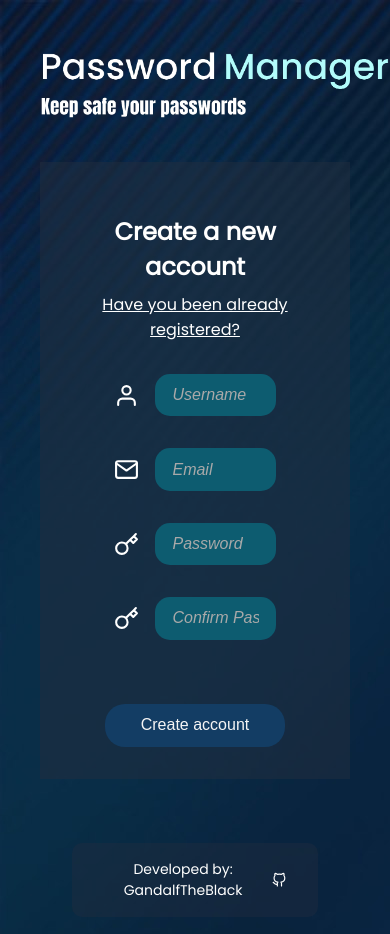
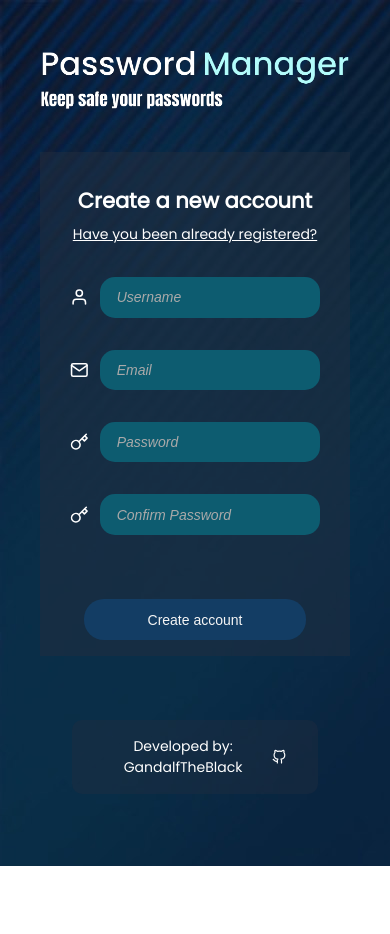
Before and after one commit to GandalfTheBlack16/password-manager, a React (Vite) app: page /signup in a window 390 px wide. Shown: the top 934 px of the page. After the commit the page ends 866 px from the top, so only its background shows below. Built offline with nearby package versions, Linux system fonts and the light colour scheme; no server answers.

Commit message:
Login and signup page responsive

```diff
--- a/src/App.css
+++ b/src/App.css
@@ -24,6 +24,21 @@ main {
   display: flex;
   flex-direction: column;
   gap: 4rem;
+}
+
+.logo {
+  margin: auto;
+  width: 350px;
+}
+
+@media (max-width: 425px) {
+  main {
+      padding: 1rem;
+  }
+
+  .logo {
+    width: 100%;
+  }
 }
 
 input[type=text], input[type=password] {
--- a/src/components/login/Login.css
+++ b/src/components/login/Login.css
@@ -12,6 +12,10 @@
     justify-content: center;
     align-items: center;
     gap: 1rem;
+}
+
+.login_form .icon {
+    font-size: 25px;
 }
 
 ::placeholder {
@@ -51,3 +55,64 @@ button {
     color: white;
     font-weight: 600;
 }
+
+@media screen and (max-width: 768px) {
+
+    .form_header {
+        font-size: 14px;
+    }
+
+    .login_form {
+        gap: 2rem;
+    }
+
+    .login_form label {
+        width: 90%;
+        gap: .7rem
+    }
+
+    .login_form .icon {
+        font-size: 20px;
+    }
+
+    .login_form input {
+        width: 80%;
+        font-size: 14px;
+    }
+
+    .login_form button {
+        width: 80%;
+        font-size: 14px;
+    }
+}
+
+@media screen and (max-width: 320px) {
+    .form_header {
+        font-size: 10px;
+    }
+
+    .login_form {
+        gap: 1rem;
+    }
+
+    .login_form label {
+        width: 100%;
+        gap: .5rem
+    }
+
+    .login_form .icon {
+        font-size: 15px;
+    }
+
+    .login_form input {
+        width: 80%;
+        font-size: 11px;
+        padding: .5rem .7rem;
+    }
+
+    .login_form button {
+        width: 100%;
+        font-size: 12px;
+        padding: .6rem;
+    }
+}
--- a/src/components/login/Login.tsx
+++ b/src/components/login/Login.tsx
@@ -47,7 +47,7 @@ export default function Login({ signUp = false }: LoginProps) {
             </div>
             <label>
                 <FiUser
-                    size="25px"
+                    className='icon'
                 />
                 <input
                     type="text"
@@ -62,7 +62,7 @@ export default function Login({ signUp = false }: LoginProps) {
                 signUp &&
                 <label>
                     <FiMail
-                        size="25px"
+                        className='icon'
                     />
                     <input
                         type="text"
@@ -76,7 +76,7 @@ export default function Login({ signUp = false }: LoginProps) {
             }
             <label>
                 <FiKey
-                    size="25px"
+                    className='icon'
                 />
                 <input
                     type="password"
@@ -91,7 +91,7 @@ export default function Login({ signUp = false }: LoginProps) {
                 signUp &&
                 <label>
                     <FiKey
-                        size="25px"
+                        className='icon'
                     />
                     <input
                         type="password"
--- a/src/layouts/PublicPageLayout.tsx
+++ b/src/layouts/PublicPageLayout.tsx
@@ -12,7 +12,7 @@ export function PublicPageLayout ({ children }: { children: JSX.Element }) {
 
     return (
         <>
-            <img src={logo} style={{margin: 'auto'}} width={'350px'}/>
+            <img src={logo} className='logo'/>
             <main>
                 { children }
             </main>
```
